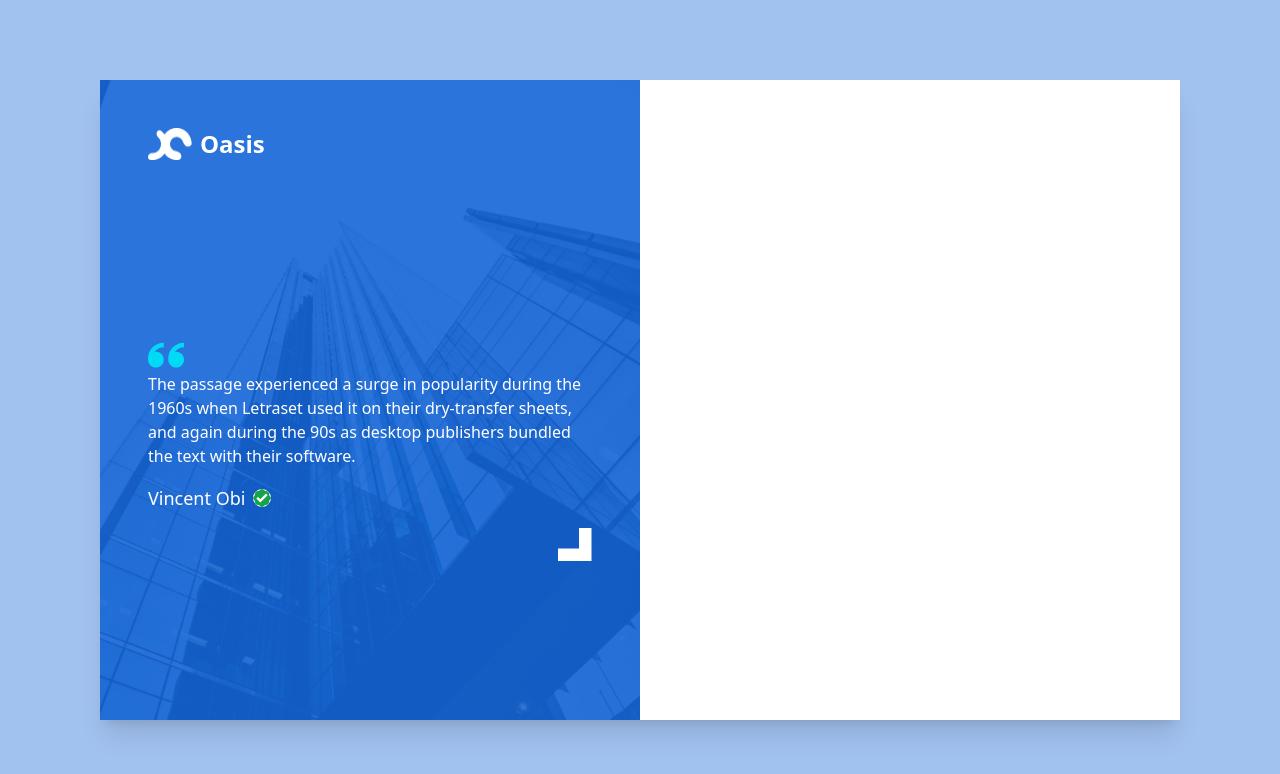
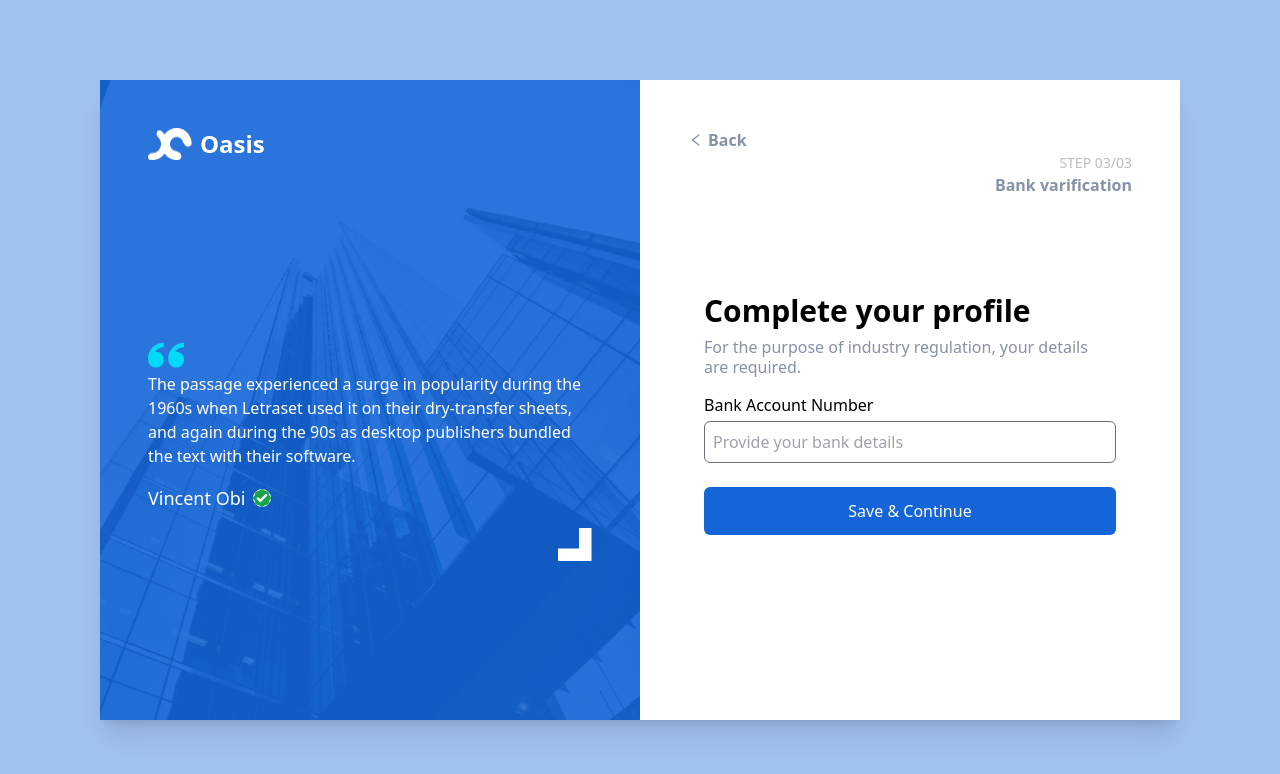
Before and after one commit to najmulhc/oasis-frontend, a React (Create React App) app: page /bank in a window 1280 px wide. Shown: the top 774 px of the page. Built offline with nearby package versions, Linux system fonts and the light colour scheme.

Commit message:
UI development complete

```diff
--- a/src/App.js
+++ b/src/App.js
@@ -4,6 +4,7 @@ import {Routes, Route} from "react-router-dom"
 import AuthHome from "./Components/AuthHome";
 import AccountBasic from "./Components/AccountBasic";
 import AccountDetails from "./Components/AccountDetails";
+import BankAccount from "./Components/BankAccount";
 function App() {
   return (
     <main className="App min-h-screen min-w-screen  flex justify-center items-center bg-[#1565D8]  bg-opacity-40">
@@ -14,7 +15,8 @@ function App() {
             <Routes>
               <Route path="/" element={<AuthHome />} />
               <Route path="/basic" element={<AccountBasic />} />
-              <Route path="/details" element={<AccountDetails /> } />
+              <Route path="/details" element={<AccountDetails />} />
+              <Route path="/bank" element={<BankAccount /> } />
             </Routes>
           </div>
       </section>
--- a/src/Components/AccountDetails.js
+++ b/src/Components/AccountDetails.js
@@ -7,16 +7,18 @@ import {AiOutlineLock} from 'react-icons/ai'
 import TopHeading from './TopHeading'
 import { auth } from '../firebase.config'
 import { useAuthState, useUpdateProfile } from 'react-firebase-hooks/auth'
+import { useNavigate } from 'react-router'
 const AccountDetails = () => {
   const [phoneNumber, setPhoneNumber] = useState("");
   const [country, setCountry] = useState("");
   const [address, setAddress] = useState("");
   const [updateProfile, updating, error] = useUpdateProfile(auth);
   const [user] = useAuthState(auth)
+  const navigate = useNavigate()
   const update = async (event) => {
     event.preventDefault();
     await updateProfile({ country, phoneNumber, address });
-    console.log(user)
+ navigate("/bank")
   }
   if (error) {
     console.log(error)
--- /dev/null
+++ b/src/Components/BankAccount.js
@@ -0,0 +1,34 @@
+import React from "react";
+import BackBtn from "./BackBtn";
+import Input from "./Input";
+import PlainText from "./PlainText";
+import Step from "./Step";
+import TopHeading from "./TopHeading";
+
+const BankAccount = () => {
+  return (
+    <div className="p-12 h-full w-full">
+          <div > <BackBtn />
+      <Step step={3} detail="Bank varification" /></div>
+
+        <div className=" text-left w-auto  mt-24  px-4  ">
+          {" "}
+          <TopHeading>Complete your profile</TopHeading>
+          <PlainText>
+            {" "}
+            For the purpose of industry regulation, your details are required.
+          </PlainText>
+ <div className="w-full mt-4">
+                  <Input type="number" label="Bank Account Number" placeholder="Provide your bank details" /></div>
+                  <button
+            className="w-full text-center bg-[#1565D8] rounded-md py-3 text-white font-normal mt-4"
+            type="submit"
+          >
+           Save & Continue
+          </button>
+      </div>
+    </div>
+  );
+};
+
+export default BankAccount;
--- a/src/Components/Input.js
+++ b/src/Components/Input.js
@@ -262,7 +262,7 @@ const Input = ({ type , label, placeholder, state}) => {
   return (
       <label htmlFor="" className=''>
           <h3>{ label}</h3>
-          <input className='input w-full p-2 border border-[#696F79] rounded-md focus:border-[#1565D8] focus:shadow-md mt-1 mb-2 outline-none' type={type} placeholder={placeholder} onChange={e=> state(e.target.value)} required/>
+          <input className='input min-w-full p-2 border border-[#696F79] rounded-md focus:border-[#1565D8] focus:shadow-md mt-1 mb-2 outline-none' type={type} placeholder={placeholder} onChange={e=> state(e.target.value)} required/>
      </label>
   )
 }
--- a/src/Components/TopHeading.js
+++ b/src/Components/TopHeading.js
@@ -2,7 +2,7 @@ import React from 'react'
 
 const TopHeading = ({children}) => {
   return (
-    <h3 className="text-black text-2xl font-semibold ">
+    <h3 className="text-black text-3xl font-bold mb-2">
     {children}
   </h3>
   )
```
